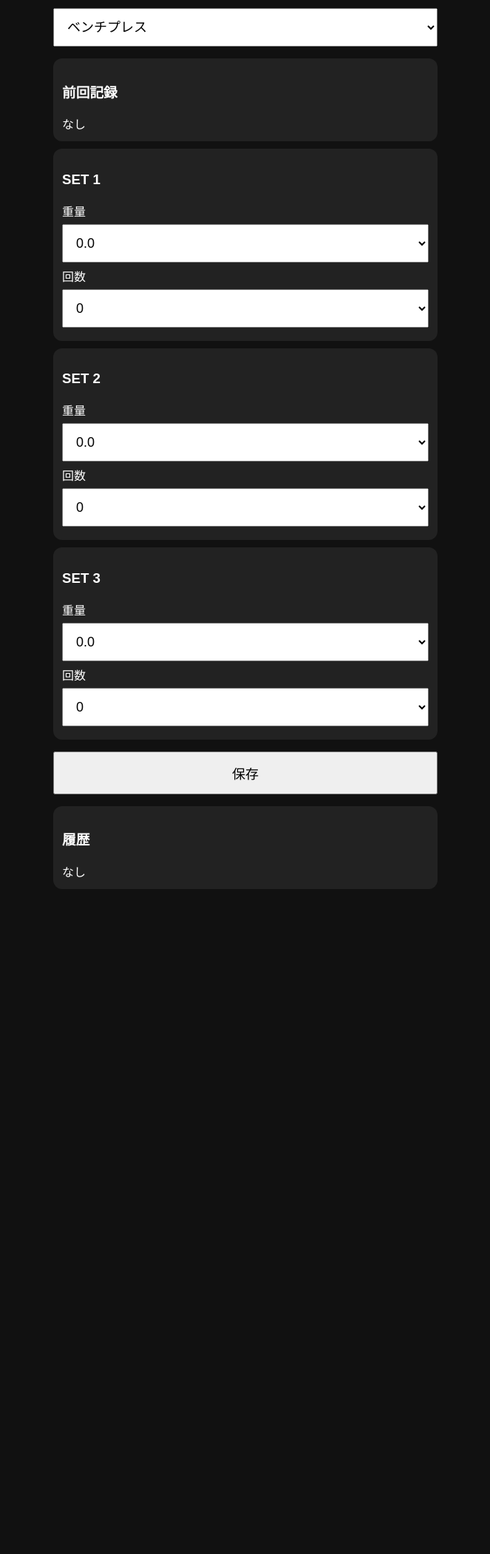
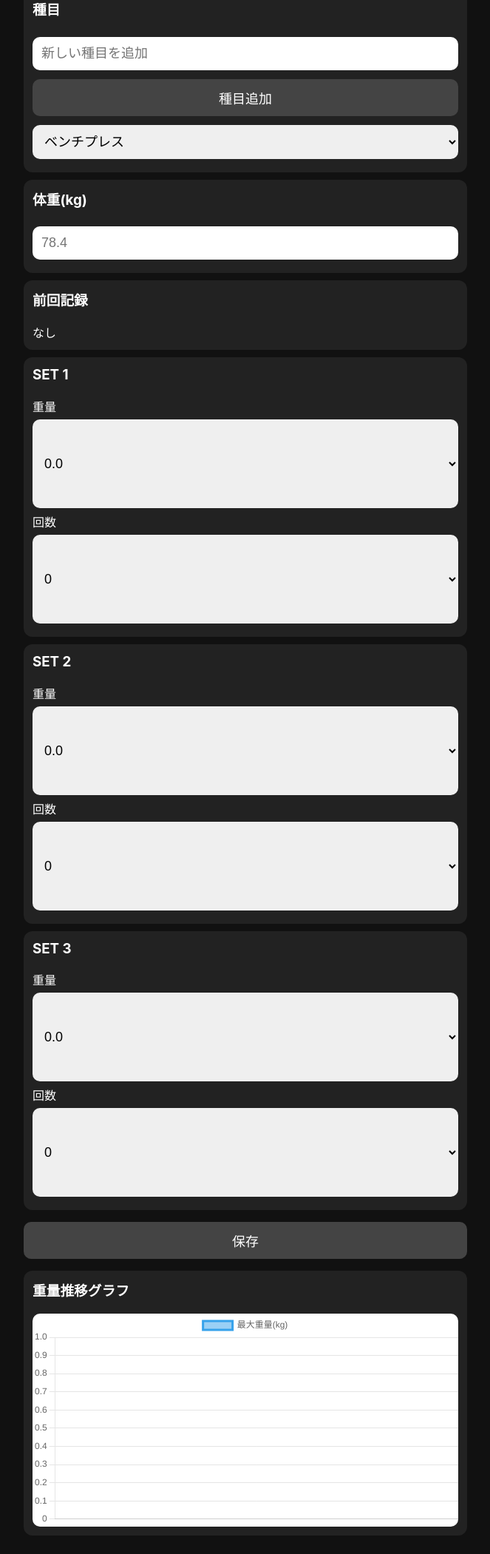
Before and after one commit to kk4474397-ship-it/Gym-log, a plain HTML site: page index.html in a window 1280 px wide. Shown: the part 78-2179 px from the top of the page at 74% size, without its empty margins (308-971 px from the left). Before the commit the page ends 1305 px from the top, so only its background shows below. Drawn offline with nearby package versions, Linux system fonts and the light colour scheme.

Commit message:
Update index.html

```diff
--- a/index.html
+++ b/index.html
@@ -1,36 +1,426 @@
-<!DOCTYPE html><html lang='ja'><head><meta charset='UTF-8'>
-<meta name='viewport' content='width=device-width,initial-scale=1'>
-<title>Gym Log</title><link rel='manifest' href='manifest.json'>
+<!DOCTYPE html>
+<html lang="ja">
+<head>
+<meta charset="UTF-8">
+<meta name="viewport" content="width=device-width,initial-scale=1">
+<title>Gym Log</title>
+
+<script src="https://cdn.jsdelivr.net/npm/chart.js"></script>
+
 <style>
-body{background:#111;color:#fff;font-family:sans-serif;max-width:520px;margin:auto;padding:15px}
-select,button{width:100%;padding:14px;font-size:18px;margin:6px 0}
-.card{background:#222;border-radius:12px;padding:12px;margin:10px 0}
-</style></head><body>
-<h2>Gym Log</h2><select id="exercise"></select>
-<div class="card"><h3>前回記録</h3><div id="prev">なし</div></div>
+body{
+    background:#111;
+    color:#fff;
+    font-family:-apple-system,BlinkMacSystemFont,sans-serif;
+    max-width:600px;
+    margin:auto;
+    padding:15px;
+}
+
+.card{
+    background:#222;
+    border-radius:12px;
+    padding:12px;
+    margin:10px 0;
+}
+
+input,select,button{
+    width:100%;
+    box-sizing:border-box;
+    padding:12px;
+    font-size:18px;
+    margin:6px 0;
+    border-radius:10px;
+    border:none;
+}
+
+button{
+    background:#444;
+    color:white;
+}
+
+.wheel{
+    height:120px;
+}
+
+canvas{
+    background:white;
+    border-radius:10px;
+}
+
+h2,h3{
+    margin-top:0;
+}
+</style>
+</head>
+
+<body>
+
+<h2>Gym Log</h2>
+
+<div class="card">
+    <h3>種目</h3>
+
+    <input
+        id="newExercise"
+        placeholder="新しい種目を追加">
+
+    <button onclick="addExercise()">
+        種目追加
+    </button>
+
+    <select id="exercise"></select>
+</div>
+
+<div class="card">
+    <h3>体重(kg)</h3>
+
+    <input
+        id="bodyWeight"
+        type="number"
+        step="0.1"
+        placeholder="78.4">
+</div>
+
+<div class="card">
+    <h3>前回記録</h3>
+    <div id="prev">なし</div>
+</div>
+
 <div id="sets"></div>
-<button onclick="saveWorkout()">保存</button>
-<div class="card"><h3>履歴</h3><div id="history"></div></div>
+
+<button onclick="saveWorkout()">
+保存
+</button>
+
+<div class="card">
+    <h3>重量推移グラフ</h3>
+    <canvas id="chart"></canvas>
+</div>
+
 <script>
-const defaults=["ベンチプレス","チェストプレス","ラットプルダウン","ラットマシン","スクワット","レッグプレス"];
-const ex=document.getElementById('exercise');
-ex.innerHTML=defaults.map(x=>`<option>${x}</option>`).join('');
-let h='';const w=[];for(let i=0;i<=200;i+=2.5)w.push(i.toFixed(1));
-for(let s=1;s<=3;s++){h+=`<div class="card"><h3>SET ${s}</h3>重量<select id="w${s}">${w.map(v=>`<option>${v}</option>`).join('')}</select>回数<select id="r${s}">${Array.from({length:31},(_,k)=>`<option>${k}</option>`).join('')}</select></div>`;}
-document.getElementById('sets').innerHTML=h;
-function loadPrev(){
-const data=JSON.parse(localStorage.getItem('workouts')||'[]');
-const recs=data.filter(x=>x.exercise===ex.value);
-if(!recs.length){document.getElementById('prev').innerHTML='なし';document.getElementById('history').innerHTML='なし';return;}
-const last=recs[recs.length-1];
-document.getElementById('prev').innerHTML=last.date+'<br>'+last.sets.map((s,i)=>`${i+1}セット目 ${s.w}kg × ${s.r}回`).join('<br>');
-last.sets.forEach((s,i)=>{document.getElementById('w'+(i+1)).value=s.w;document.getElementById('r'+(i+1)).value=s.r;});
-document.getElementById('history').innerHTML=recs.slice().reverse().slice(0,10).map(r=>`${r.date}<br>${r.sets.map((s,i)=>`${i+1}:${s.w}kg×${s.r}`).join(' / ')}`).join('<hr>');
+
+const defaultExercises = [
+    "ベンチプレス",
+    "チェストプレス",
+    "ラットプルダウン",
+    "ラットマシン",
+    "スクワット",
+    "レッグプレス"
+];
+
+let exercises = JSON.parse(
+    localStorage.getItem("exerciseList") ||
+    JSON.stringify(defaultExercises)
+);
+
+const exerciseSelect =
+    document.getElementById("exercise");
+
+function refreshExerciseList(){
+
+    exerciseSelect.innerHTML =
+        exercises.map(e =>
+            `<option>${e}</option>`
+        ).join("");
+
 }
+
+refreshExerciseList();
+
+function addExercise(){
+
+    const name =
+        document
+        .getElementById("newExercise")
+        .value
+        .trim();
+
+    if(!name){
+        return;
+    }
+
+    if(!exercises.includes(name)){
+
+        exercises.push(name);
+
+        localStorage.setItem(
+            "exerciseList",
+            JSON.stringify(exercises)
+        );
+
+    }
+
+    refreshExerciseList();
+
+    exerciseSelect.value = name;
+
+    document.getElementById(
+        "newExercise"
+    ).value = "";
+
+    loadPrevious();
+
+}
+
+const weightList = [];
+
+for(let i=0;i<=200;i+=2.5){
+
+    weightList.push(
+        i.toFixed(1)
+    );
+
+}
+
+let setHtml = "";
+
+for(let set=1;set<=3;set++){
+
+    setHtml += `
+    <div class="card">
+
+        <h3>SET ${set}</h3>
+
+        重量
+
+        <select
+            class="wheel"
+            id="w${set}">
+
+            ${weightList.map(
+                w=>`<option>${w}</option>`
+            ).join("")}
+
+        </select>
+
+        回数
+
+        <select
+            class="wheel"
+            id="r${set}">
+
+            ${
+            Array.from(
+                {length:31},
+                (_,i)=>
+                `<option>${i}</option>`
+            ).join("")
+            }
+
+        </select>
+
+    </div>
+    `;
+
+}
+
+document.getElementById(
+    "sets"
+).innerHTML = setHtml;
+
+let chart = null;
+
+function drawChart(){
+
+    const workouts =
+        JSON.parse(
+            localStorage.getItem(
+                "workouts"
+            ) || "[]"
+        );
+
+    const records =
+        workouts.filter(
+            x =>
+            x.exercise ===
+            exerciseSelect.value
+        );
+
+    const labels =
+        records.map(
+            x => x.date
+        );
+
+    const values =
+        records.map(
+            x =>
+            Math.max(
+                ...x.sets.map(
+                    s =>
+                    Number(s.w)
+                )
+            )
+        );
+
+    const ctx =
+        document.getElementById(
+            "chart"
+        );
+
+    if(chart){
+        chart.destroy();
+    }
+
+    chart = new Chart(
+        ctx,
+        {
+            type:"line",
+
+            data:{
+                labels:labels,
+
+                datasets:[
+                {
+                    label:"最大重量(kg)",
+                    data:values,
+                    tension:0.3
+                }
+                ]
+            },
+
+            options:{
+                responsive:true
+            }
+        }
+    );
+
+}
+
+function loadPrevious(){
+
+    const workouts =
+        JSON.parse(
+            localStorage.getItem(
+                "workouts"
+            ) || "[]"
+        );
+
+    const records =
+        workouts.filter(
+            x =>
+            x.exercise ===
+            exerciseSelect.value
+        );
+
+    if(records.length === 0){
+
+        document.getElementById(
+            "prev"
+        ).innerHTML = "なし";
+
+        drawChart();
+
+        return;
+    }
+
+    const last =
+        records[
+            records.length - 1
+        ];
+
+    document.getElementById(
+        "prev"
+    ).innerHTML =
+        last.date +
+        "<br>" +
+        last.sets.map(
+            (s,i)=>
+            `${i+1}セット目 ${s.w}kg × ${s.r}回`
+        ).join("<br>");
+
+    if(last.bodyWeight){
+
+        document.getElementById(
+            "bodyWeight"
+        ).value =
+        last.bodyWeight;
+
+    }
+
+    last.sets.forEach(
+        (s,i)=>{
+
+        document.getElementById(
+            "w"+(i+1)
+        ).value =
+        s.w;
+
+        document.getElementById(
+            "r"+(i+1)
+        ).value =
+        s.r;
+
+    });
+
+    drawChart();
+
+}
+
 function saveWorkout(){
-const data=JSON.parse(localStorage.getItem('workouts')||'[]');
-const sets=[];for(let i=1;i<=3;i++){sets.push({w:document.getElementById('w'+i).value,r:document.getElementById('r'+i).value});}
-data.push({date:new Date().toLocaleDateString('ja-JP'),exercise:ex.value,sets});
-localStorage.setItem('workouts',JSON.stringify(data));alert('保存しました');loadPrev();}
-ex.addEventListener('change',loadPrev);loadPrev();
-</script></body></html>
+
+    const workouts =
+        JSON.parse(
+            localStorage.getItem(
+                "workouts"
+            ) || "[]"
+        );
+
+    const sets = [];
+
+    for(let i=1;i<=3;i++){
+
+        sets.push({
+            w:document.getElementById(
+                "w"+i
+            ).value,
+
+            r:document.getElementById(
+                "r"+i
+            ).value
+        });
+
+    }
+
+    workouts.push({
+
+        date:
+        new Date()
+        .toLocaleDateString(
+            "ja-JP"
+        ),
+
+        bodyWeight:
+        document.getElementById(
+            "bodyWeight"
+        ).value,
+
+        exercise:
+        exerciseSelect.value,
+
+        sets:sets
+
+    });
+
+    localStorage.setItem(
+        "workouts",
+        JSON.stringify(workouts)
+    );
+
+    alert("保存しました");
+
+    loadPrevious();
+
+}
+
+exerciseSelect.addEventListener(
+    "change",
+    loadPrevious
+);
+
+loadPrevious();
+
+</script>
+
+</body>
+</html>
```
